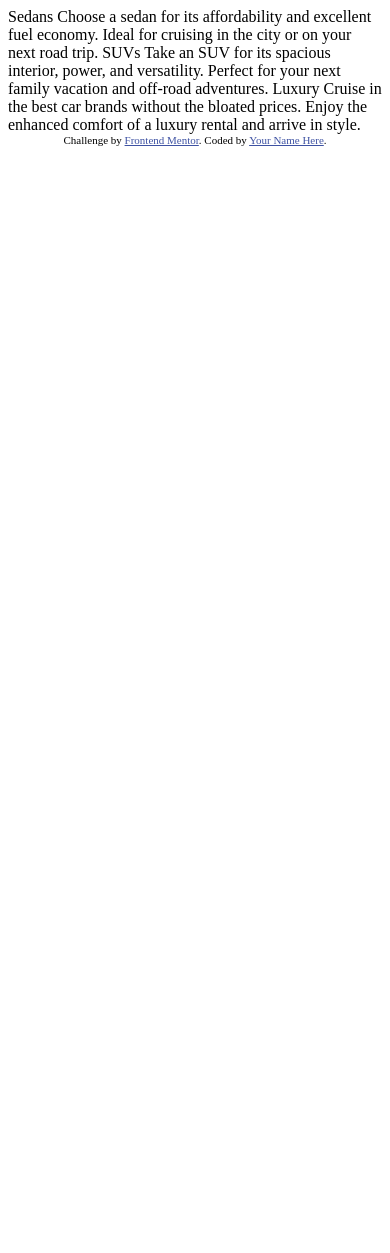
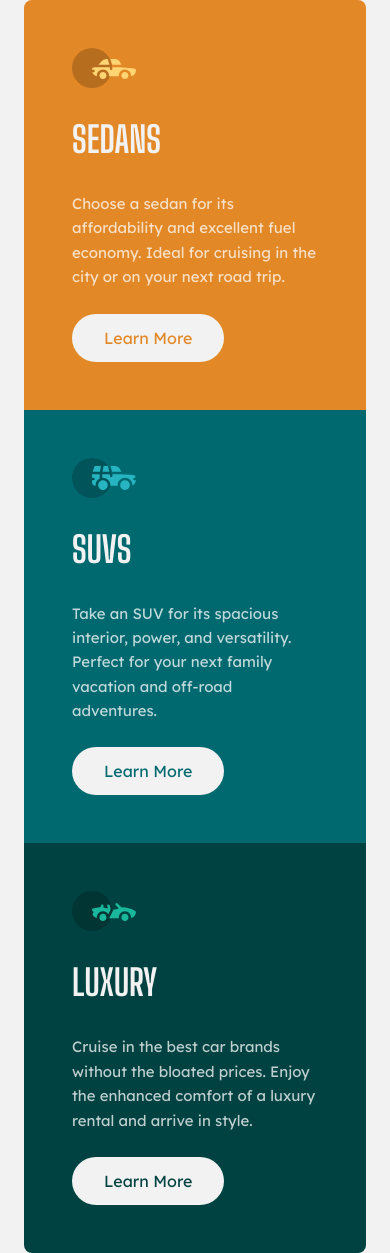
Before and after one commit to castx1981/3-column-preview-card-component, a plain HTML site: page index.html in a window 390 px wide. Before the commit the page ends 844 px from the top, so only its background shows below. Drawn offline with nearby package versions, Linux system fonts and the light colour scheme.

Commit message:
mobile version

```diff
--- a/index.html
+++ b/index.html
@@ -3,34 +3,77 @@
 <head>
   <meta charset="UTF-8">
   <meta name="viewport" content="width=device-width, initial-scale=1.0"> <!-- displays site properly based on user's device -->
-
   <link rel="icon" type="image/png" sizes="32x32" href="./images/favicon-32x32.png">
-
+  <link rel="preconnect" href="https://fonts.googleapis.com">
+  <link rel="preconnect" href="https://fonts.gstatic.com" crossorigin>
+  <link href="https://fonts.googleapis.com/css2?family=Big+Shoulders+Display:wght@700&family=Lexend+Deca&display=swap" rel="stylesheet">
   <title>Frontend Mentor | 3-column preview card component</title>
-
-  <!-- Feel free to remove these styles or customise in your own stylesheet 👍 -->
-  <style>
-    .attribution { font-size: 11px; text-align: center; }
-    .attribution a { color: hsl(228, 45%, 44%); }
-  </style>
+  <script src="https://cdn.tailwindcss.com"></script>
+  <script>
+    tailwind.config = {
+      theme: {
+        fontFamily: {
+          'sans': ['"Lexend Deca"', 'sans-serif'],
+          'cursive': ['"Big Shoulders Display"', 'cursive'],
+        },
+        extend: {
+          colors: {
+            'bright-orange': 'hsl(31, 77%, 52%)',
+            'dark-cyan': 'hsl(184, 100%, 22%)',
+            'very-dark-cyan': 'hsl(179, 100%, 13%)',
+            'transparent-white': 'hsla(0, 0%, 100%, 0.75)',
+            'very-light-gray': 'hsl(0, 0%, 95%)',
+          },
+          fontSize: {
+            'body': ['0.9375rem', {
+              lineHeight: '1.625',
+              fontWeight: '500',
+            }],
+          },
+        }
+      }
+    }
+  </script>
 </head>
 <body>
-
-  Sedans
+<!--  background container  -->
+<div class="flex items-center justify-center min-h-screen bg-very-light-gray">
+  <!--  card container  -->
+  <div class="mx-6 max-w-sm flex flex-col lg:flex-row">
+    <div class="flex-0 p-12 bg-bright-orange rounded-t-lg">
+      <img src="images/icon-sedans.svg" alt="sedans">
+      <h1 class="mt-8 uppercase font-cursive font-bold text-4xl text-very-light-gray">Sedans</h1>
+      <p class="mt-8 font-sans text-body text-transparent-white">
         Choose a sedan for its affordability and excellent fuel economy. Ideal for cruising in the city
         or on your next road trip.
-
-  SUVs
+      </p>
+      <a class="inline-block group mt-6 px-8 py-3 bg-very-light-gray text-bright-orange rounded-full" href="#">
+        Learn More
+      </a>
+    </div>
+    <div class="flex-0 p-12 bg-dark-cyan">
+      <img src="images/icon-suvs.svg" alt="suvs">
+      <h1 class="mt-8 uppercase font-cursive font-bold text-4xl text-very-light-gray">SUVs</h1>
+      <p class="mt-8 font-sans text-body text-transparent-white">
         Take an SUV for its spacious interior, power, and versatility. Perfect for your next family vacation
         and off-road adventures.
-
-  Luxury
+      </p>
+      <a class="inline-block group mt-6 px-8 py-3 bg-very-light-gray text-dark-cyan rounded-full" href="#">
+        Learn More
+      </a>
+    </div>
+    <div class="flex-0 p-12 bg-very-dark-cyan rounded-b-lg">
+      <img src="images/icon-luxury.svg" alt="luxury">
+      <h1 class="mt-8 uppercase font-cursive font-bold text-4xl text-very-light-gray">Luxury</h1>
+      <p class="mt-8 font-sans text-body text-transparent-white">
         Cruise in the best car brands without the bloated prices. Enjoy the enhanced comfort of a luxury
         rental and arrive in style.
-
-  <div class="attribution">
-    Challenge by <a href="https://www.frontendmentor.io?ref=challenge" target="_blank">Frontend Mentor</a>.
-    Coded by <a href="#">Your Name Here</a>.
+      </p>
+      <a class="inline-block group mt-6 px-8 py-3 bg-very-light-gray text-very-dark-cyan rounded-full" href="#">
+        Learn More
+      </a>
+    </div>
+  </div>
 </div>
 </body>
 </html>
```
Lines whose indentation alone changed are shown as unchanged.
